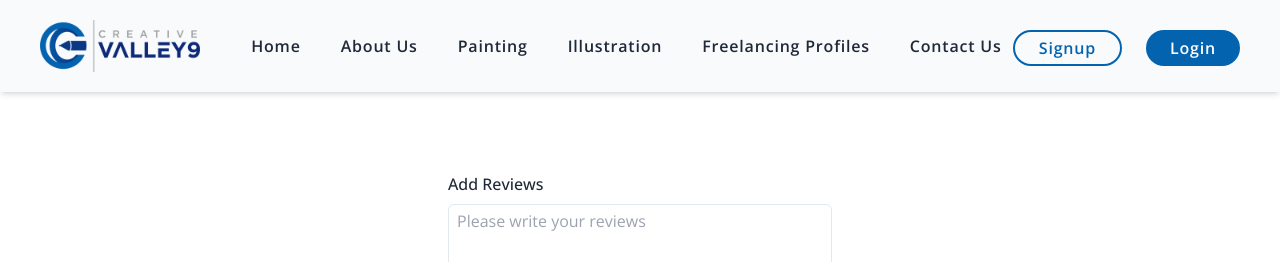
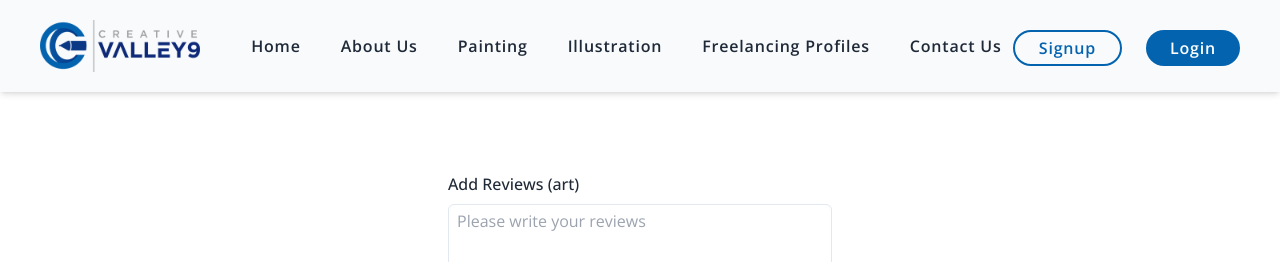
Before and after one commit to tapaskulti/creative9-frontend, a React (Vite) app: page /reviewEntry/1 in a window 1280 px wide. Shown: the top 262 px of the page. Built offline with nearby package versions, Linux system fonts and the light colour scheme; no server answers.

Commit message:
review entry page error validation dynamic for art and illustration

```diff
--- a/src/pages/ReviewEntry.jsx
+++ b/src/pages/ReviewEntry.jsx
@@ -1,12 +1,17 @@
 import { useState } from "react";
-import { useParams } from "react-router-dom";
 import Header from "../components/Header";
 import { useDispatch } from "react-redux";
+import { useParams, useLocation } from "react-router-dom";
 import Footer from "../components/Footer";
 
 function ReviewEntry() {
-  const orderId = useParams();
+  const orderId = useParams(); // works for both art & illustration
+  const location = useLocation();
   const dispatch = useDispatch();
+
+  // Get query param
+  const queryParams = new URLSearchParams(location.search);
+  const type = queryParams.get("type") || "art"; // default art if no query param
 
   console.log(orderId, "orderId");
 
@@ -15,36 +20,67 @@ function ReviewEntry() {
   // const [review, setReview] = useState("");
   const [error, setError] = useState("");
 
-  const handleSubmit = () => {
-    dispatch({
-      type: "CREATE_ART_REVIEWS",
-      payload: {
-        orderId: orderId.orderid,
-        reviewTitle: reviewNote
-      }
-    });
-  };
+  // const handleSubmit = () => {
+  //   dispatch({
+  //     type: "CREATE_ART_REVIEWS",
+  //     payload: {
+  //       orderId: orderId.orderid,
+  //       reviewTitle: reviewNote
+  //     }
+  //   });
+  // };
+
+  // const reviewhandleSubmit = (e) => {
+  //   e.preventDefault();
+  //   if (reviewNote.trim().length < 16) {
+  //     setError("Review must be at least 16 characters.");
+  //     return;
+  //   }
+  //   setError("");
+  // };
 
   const reviewhandleSubmit = (e) => {
     e.preventDefault();
+
     if (reviewNote.trim().length < 16) {
       setError("Review must be at least 16 characters.");
       return;
     }
     setError("");
+
+    // Dispatch depending on type
+    if (type === "illustration") {
+      dispatch({
+        type: "CREATE_ILLUSTRATION_REVIEWS",
+        payload: {
+          orderId: orderId.orderid,
+          reviewTitle: reviewNote
+        }
+      });
+    } else {
+      dispatch({
+        type: "CREATE_ART_REVIEWS",
+        payload: {
+          orderId: orderId.orderid,
+          reviewTitle: reviewNote
+        }
+      });
+    }
   };
 
   return (
     <div>
       <Header />
       <div className="overflow-y-hidden grid justify-center my-20">
-        <h2 className="text-base font-medium text-left">Add Reviews</h2>
+        <h2 className="text-base font-medium text-left">
+          Add Reviews ({type})
+        </h2>
         <form onSubmit={reviewhandleSubmit}>
           <textarea
             name="review"
             value={reviewNote}
-            minLength={16}
-            required
+            // minLength={16}
+            // required
             placeholder="Please write your reviews"
             className="w-96 h-40 border border-slate-200 px-2 py-1 rounded-md focus:outline-none my-2"
             onChange={(e) => {
@@ -55,7 +91,7 @@ function ReviewEntry() {
           <div>
             <button
               type="submit"
-              onClick={handleSubmit}
+              // onClick={handleSubmit}
               className="bg-green-600 px-10 py-1.5 rounded-md text-white"
             >
               Submit
--- a/src/pages/myorder/MyOrder.jsx
+++ b/src/pages/myorder/MyOrder.jsx
@@ -311,7 +311,7 @@ function MyOrder() {
                               </div>
                               <a
                                 // href={`/illustration/${illustration?._id}/review`}
-                                href={`https://creativevalley9.com/reviewEntry/${illustration?._id}`}
+                                href={`https://creativevalley9.com/reviewEntry/${illustration?._id}?type=illustration`}
                                 target="_blank"
                                 rel="noopener noreferrer"
                                 className="text-blue-600 text-sm underline hover:text-blue-800"
```
